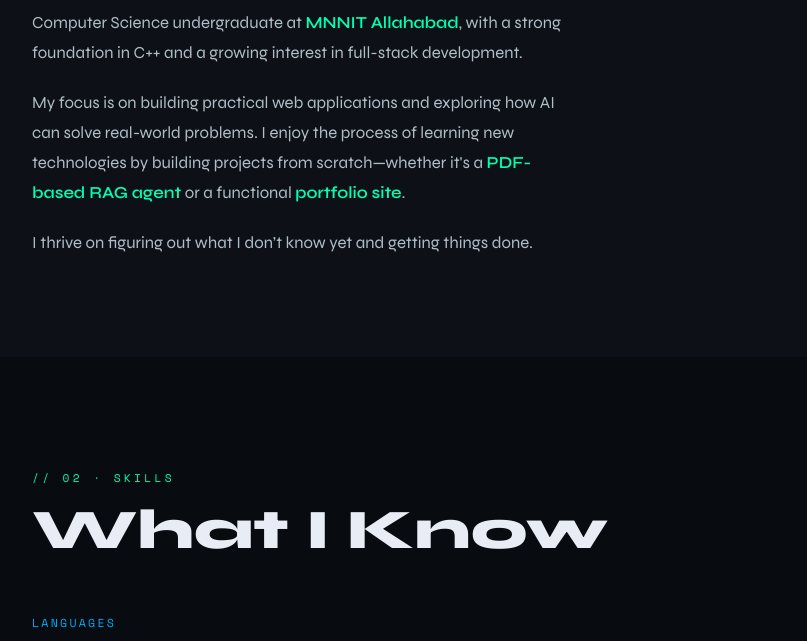
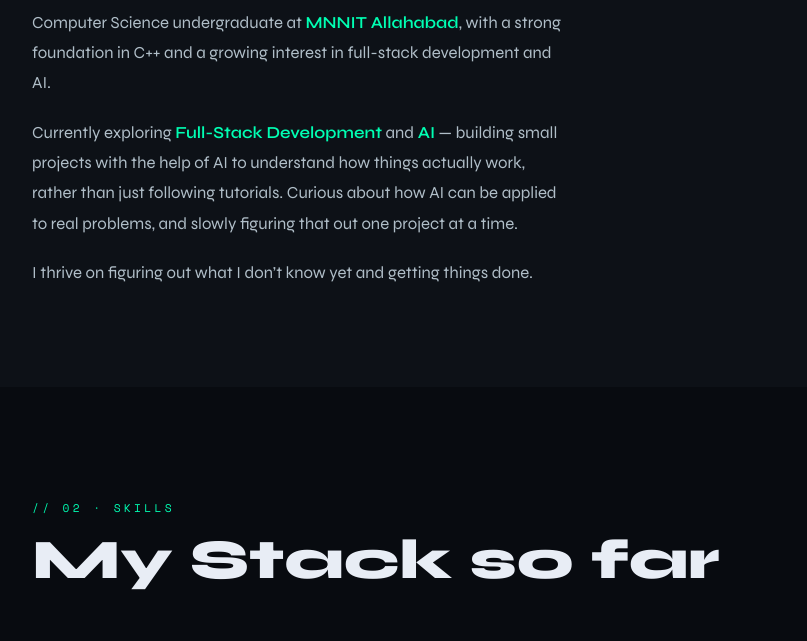
Before and after one commit to sncs1311/my-portfolio, a plain HTML site: page index.html in a window 1280 px wide. Shown: the part 1050-1691 px from the top of the page, without its empty margins (32-839 px from the left). Drawn offline with nearby package versions, Linux system fonts and the light colour scheme.

Commit message:
Changes made to html file.

```diff
--- a/index.html
+++ b/index.html
@@ -524,10 +524,10 @@
   <div class="about-grid reveal">
     <div class="about-text">
       <p>
-        Computer Science undergraduate at <strong>MNNIT Allahabad</strong>, with a strong foundation in C++ and a growing interest in full-stack development.
+        Computer Science undergraduate at <strong>MNNIT Allahabad</strong>, with a strong foundation in C++ and a growing interest in full-stack development and AI.
       </p>
       <p>
-        My focus is on building practical web applications and exploring how AI can solve real-world problems. I enjoy the process of learning new technologies by building projects from scratch—whether it's a <strong>PDF-based RAG agent</strong> or a functional <strong>portfolio site</strong>.
+        Currently exploring <strong>Full-Stack Development</strong> and <strong>AI</strong> — building small projects with the help of AI to understand how things actually work, rather than just following tutorials. Curious about how AI can be applied to real problems, and slowly figuring that out one project at a time.
       </p>
       <p>
         I thrive on figuring out what I don’t know yet and getting things done.
@@ -539,7 +539,7 @@
 <!-- ─── SKILLS ────────────────────────────────────── -->
 <section id="skills">
   <div class="section-label">// 02 · Skills</div>
-  <h2 class="section-title reveal">What I Know</h2>
+  <h2 class="section-title reveal">My Stack so far</h2>
   <div class="skills-categories reveal">
   <div>
     <div class="skill-cat-title">Languages</div>
```
